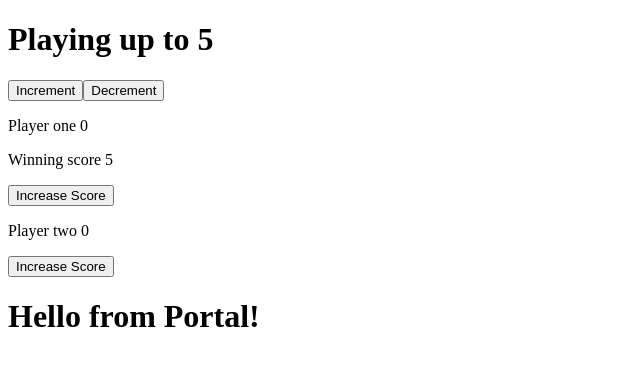
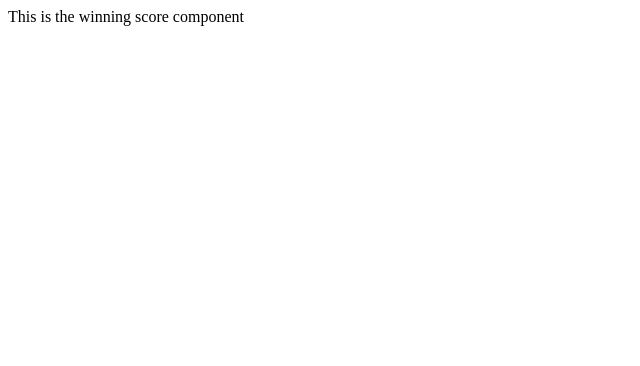
Before and after one commit to simonxcode/scorekeeper-redux, a React (Create React App) app in the folder scorekeeper-redux/: page / in a window 1280 px wide. Shown: the top 366 px of the page, without its empty margins (0-640 px from the left). Built offline with nearby package versions, Linux system fonts and the light colour scheme.

Commit message:
Revert "Feature/portal"

```diff
--- a/scorekeeper-redux/package.json
+++ b/scorekeeper-redux/package.json
@@ -5,7 +5,6 @@
   "dependencies": {
     "react": "^16.9.0",
     "react-dom": "^16.9.0",
-    "react-portal": "^4.2.0",
     "react-redux": "^7.1.1",
     "react-scripts": "3.1.1",
     "redux": "^4.0.4",
--- a/scorekeeper-redux/public/index.html
+++ b/scorekeeper-redux/public/index.html
@@ -7,8 +7,8 @@
 </head>
 
 <body>
+
   <div id="root"></div>
-  <div id="portal-root"></div>
 </body>
 
 </html>
--- /dev/null
+++ b/scorekeeper-redux/src/actions/WinningScore.js
@@ -0,0 +1,9 @@
+import React from 'react';
+
+const WinningScore = () => (
+  <div>
+  This is the winning score component
+  </div>
+);
+
+export default WinningScore;
--- a/scorekeeper-redux/src/components/App.js
+++ /dev/null
@@ -1,21 +0,0 @@
-import React, { Component } from 'react';
-import Counter from './Counter';
-import PlayerOne from './PlayerOne';
-import PlayerTwo from './PlayerTwo';
-import store from '../store/';
-import Portal from './Portal';
-
-class App extends Component {
-  render() {
-    return (
-      <div className="App">
-        <Counter store={store} />
-        <PlayerOne store={store} />
-        <PlayerTwo store={store} />
-        <Portal />
-      </div>
-    );
-  }
-}
-
-export default App;
--- a/scorekeeper-redux/src/components/Counter.js
+++ /dev/null
@@ -1,41 +0,0 @@
-import React from 'react';
-import { connect } from 'react-redux';
-
-//stateless function component and event handler
-function Counter(props) {
-  console.log('render', props)
-  return (
-    <div>
-      <h1> Playing up to {props.count} </h1>
-      <button onClick={props.onIncrementClick}>Increment</button>
-      <button onClick={props.onDecrementClick}>Decrement</button>
-    </div>
-  );
-}
-
-//function to dispatch action and action generator
-function mapDispatchToProps(dispatch) {
-  return {
-    onIncrementClick: () => {
-      console.log('incrementing');
-      const action = { type: 'INCREMENT'};
-      dispatch(action);
-    },
-    onDecrementClick: () => {
-      console.log('decrementing');
-      const action = {type: 'DECREMENT'};
-      dispatch(action);
-    },
-  }
-}
-
-//function to display current state
-function mapStateToProp(state) {
-  console.log('winning score', state);
-  return {
-    count: state.winnerReducer.count
-  }
-}
-
-//connect component to store
-export default connect(mapStateToProp, mapDispatchToProps)(Counter);
--- a/scorekeeper-redux/src/components/PlayerOne.js
+++ /dev/null
@@ -1,43 +0,0 @@
-import React from 'react';
-import { connect } from 'react-redux';
-
-//stateless function component
-function PlayerOne(props) {
-  return (
-    <div>
-      <p>Player one {props.playerOne}</p>
-      <p>Winning score {props.count}</p>
-      <button
-      onClick={props.incrementPlayerOne}
-      disabled={props.playerOne === props.count ? true:false}
-      >
-      Increase Score
-      </button>
-    </div>
-  );
-}
-
-//function to dispatch action and action generator(event handler)
-function mapDispatchToProps(dispatch) {
-  return {
-     incrementPlayerOne: () => {
-       console.log('incrementing player 1');
-       const action = {
-         type: 'INCREMENTONE'
-       };
-       dispatch(action);
-     }
-  }
-}
-
-//function to retrieve current state
-function mapStateToProp(state) {
-  console.log('player one score', state);
-  return {
-    playerOne: state.playerReducer.playerOne,
-    count: state.winnerReducer.count
-  }
-}
-
-//connect component to store
-export default connect(mapStateToProp, mapDispatchToProps)(PlayerOne);
--- a/scorekeeper-redux/src/components/PlayerTwo.js
+++ /dev/null
@@ -1,40 +0,0 @@
-import React from 'react';
-import { connect } from 'react-redux';
-
-//stateless function component
-function PlayerTwo(props) {
-  return (
-    <div>
-      <p>Player two {props.playerTwo}</p>
-      <button
-      onClick={props.incrementPlayerTwo}
-      disabled={props.playerTwo === props.count ? true:false}
-      >Increase Score
-      </button>
-    </div>
-  );
-}
-
-//function to dispatch action and action generator(event handler)
-function mapDispatchToProps(dispatch) {
-  return {
-     incrementPlayerTwo: () => {
-       console.log('incrementing player 2');
-       const action = {
-         type: 'INCREMENTTWO'
-       };
-       dispatch(action);
-     }
-  }
-}
-
-//function to retrieve current state
-function mapStateToProp(state) {
-  console.log('player two score', state);
-  return {
-    playerTwo: state.playerReducer.playerTwo,
-    count: state.winnerReducer.count
-  }
-}
-//connect component to store
-export default connect(mapStateToProp, mapDispatchToProps)(PlayerTwo);
--- a/scorekeeper-redux/src/components/Portal.js
+++ /dev/null
@@ -1,11 +0,0 @@
-import React from 'react';
-import ReactDOM from 'react-dom';
-
-function Portal() {
-  return ReactDOM.createPortal(
-    <h1>Hello from Portal!</h1>,
-    document.getElementById('portal-root')
-  );
-}
-
-export default Portal;
--- a/scorekeeper-redux/src/index.js
+++ b/scorekeeper-redux/src/index.js
@@ -1,5 +1,5 @@
 import React from 'react';
 import ReactDOM from 'react-dom';
-import App from './components/App';
+import WinningScore from './actions/WinningScore';
 
-ReactDOM.render( <App /> , document.getElementById('root'));
+ReactDOM.render( < WinningScore / > , document.getElementById('root'));
--- a/scorekeeper-redux/src/store/index.js
+++ /dev/null
@@ -1,72 +0,0 @@
-import { createStore, combineReducers } from 'redux';
-
-//initial state and player 1 score and player 2 score
-const playerDefaultState = {
-  playerOne: 0,
-  playerTwo: 0
-};
-
-//reducer function for updating object
-const playerReducer = (state = playerDefaultState, action) => {
-  console.log('player reducer running', action);
-  switch(action.type) {
-    case 'INCREMENTONE':
-      return Object.assign({}, state, {playerOne: state.playerOne + 1});
-    case 'INCREMENTTWO':
-      return Object.assign({}, state, {playerTwo: state.playerTwo + 1});
-    default:
-      return state;
-  }
-}
-
-//initial state of winning score
-const winnerDefaultState = {
-  count: 5
-}
-
-//reducer function for updating winning score
-const winnerReducer = (state = winnerDefaultState, action) => {
-  console.log('winner reducer running', action);
-  switch (action.type) {
-    case 'INCREMENT':
-      return Object.assign({}, state, {
-        count: state.count + 1
-      });
-    case 'DECREMENT':
-      return Object.assign({}, state, {
-        count: state.count - 1
-      });
-    default:
-      return state;
-  }
-}
-
-// redux state container
-const store = createStore(
-  combineReducers({
-    playerReducer,
-    winnerReducer
-  })
-);
-
-
-export default store;
-
-/*
-Game Winning Logic
-- when a player wins display a message containing winning player name
-*/
-
-//1. create a variable for the winning message
-//2. winning message will contain a prop that is linked to the winner
-//3. include a visibility property and initially set to false
-//4. create logic that will compare `count` to `playerOne` an playerTwo`
-  //create a new reducer for this logic and call it gameWinner
-  //will have to write a reducer to manage complete state of app
-//5. if 'playerOne` or `playerTwo` value is equal `count` gameWinner visibility is now true
-  //and player's names is pass into the gameWinner by prop
-
-/*
-Do I need to create a new component with action and action generator for passing data to store?
-- yes, if you want to change the state of something
-*/
```
Also changed, not shown: 1 other file (tests, documents, lock files or other folders).
